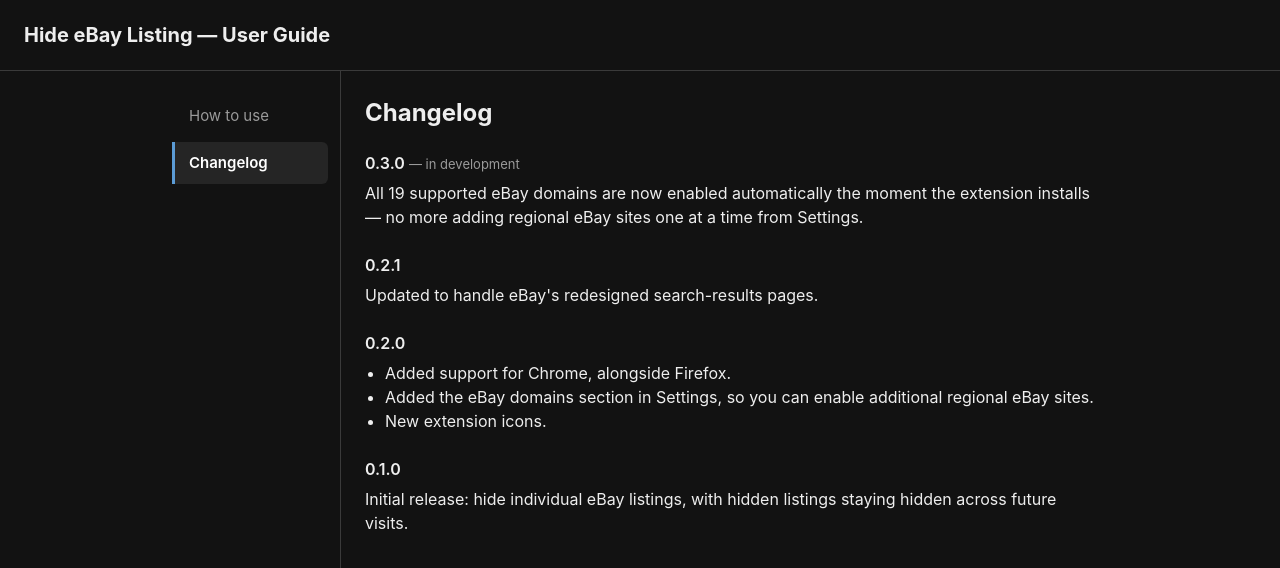
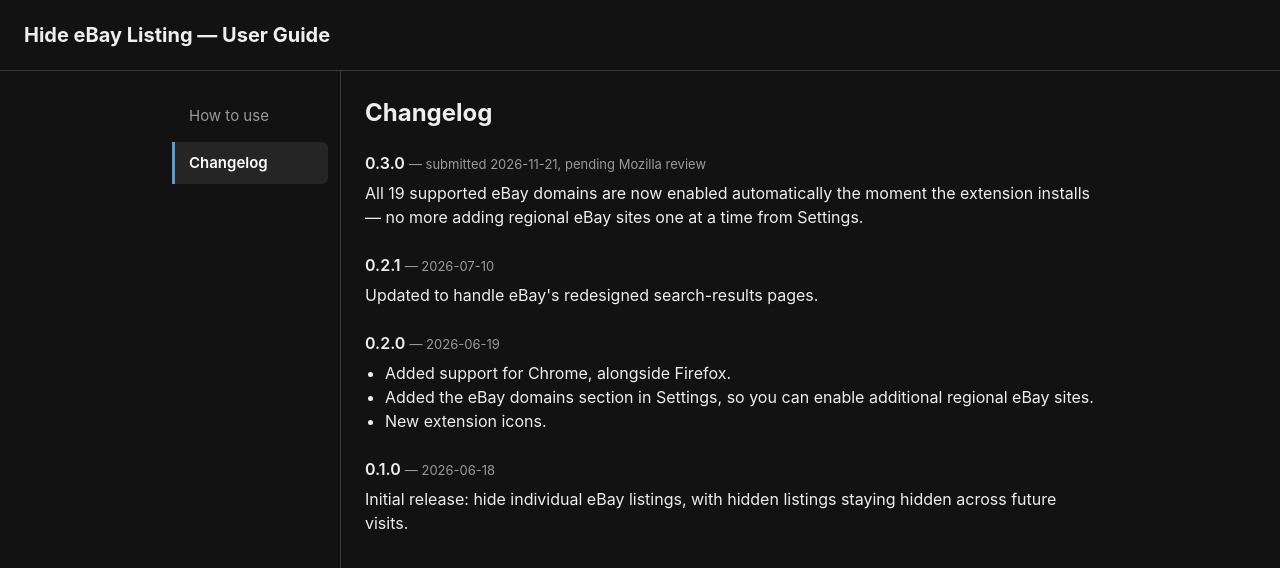
Before and after one commit to hvesoftware/hide-ebay-listing-docs, a plain HTML site: page index.html in a window 1280 px wide. Both pictures are taken after a click on the button "Changelog". Shown: the top 568 px of the page. Drawn offline with Linux system fonts and the light colour scheme.

Commit message:
Add release dates to changelog; 0.3.0 submitted for AMO review
Co-Authored-By: Claude Sonnet 5 <noreply@anthropic.com>

```diff
--- a/index.html
+++ b/index.html
@@ -252,17 +252,17 @@
           <h2>Changelog</h2>
 
           <dl class="changelog">
-            <dt>0.3.0 <span class="status">— in development</span></dt>
+            <dt>0.3.0 <span class="status">— submitted 2026-11-21, pending Mozilla review</span></dt>
             <dd>
               All 19 supported eBay domains are now enabled automatically the
               moment the extension installs — no more adding regional eBay
               sites one at a time from Settings.
             </dd>
 
-            <dt>0.2.1</dt>
+            <dt>0.2.1 <span class="status">— 2026-07-10</span></dt>
             <dd>Updated to handle eBay's redesigned search-results pages.</dd>
 
-            <dt>0.2.0</dt>
+            <dt>0.2.0 <span class="status">— 2026-06-19</span></dt>
             <dd>
               <ul>
                 <li>Added support for Chrome, alongside Firefox.</li>
@@ -274,7 +274,7 @@
               </ul>
             </dd>
 
-            <dt>0.1.0</dt>
+            <dt>0.1.0 <span class="status">— 2026-06-18</span></dt>
             <dd>Initial release: hide individual eBay listings, with hidden listings staying hidden across future visits.</dd>
           </dl>
         </section>
```
